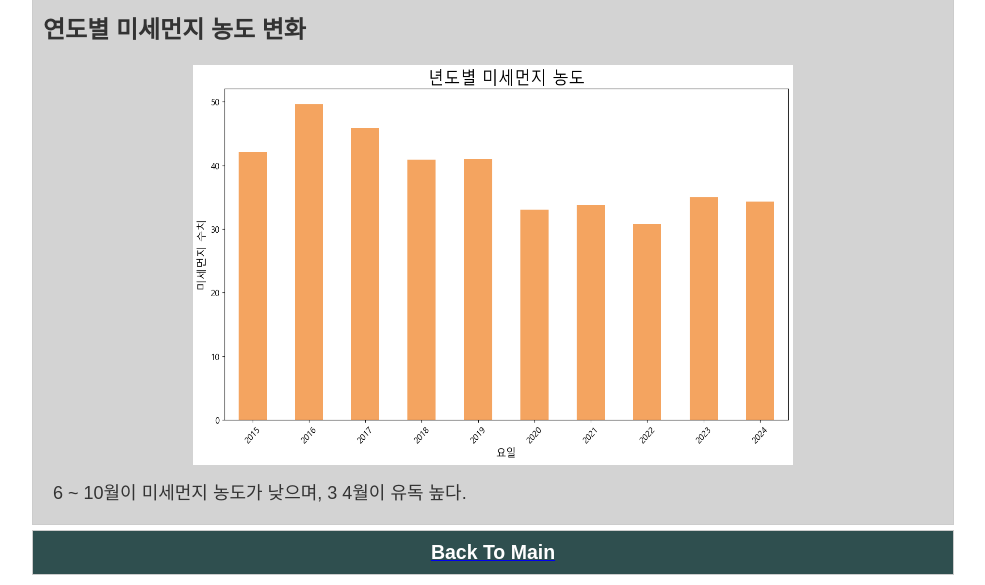
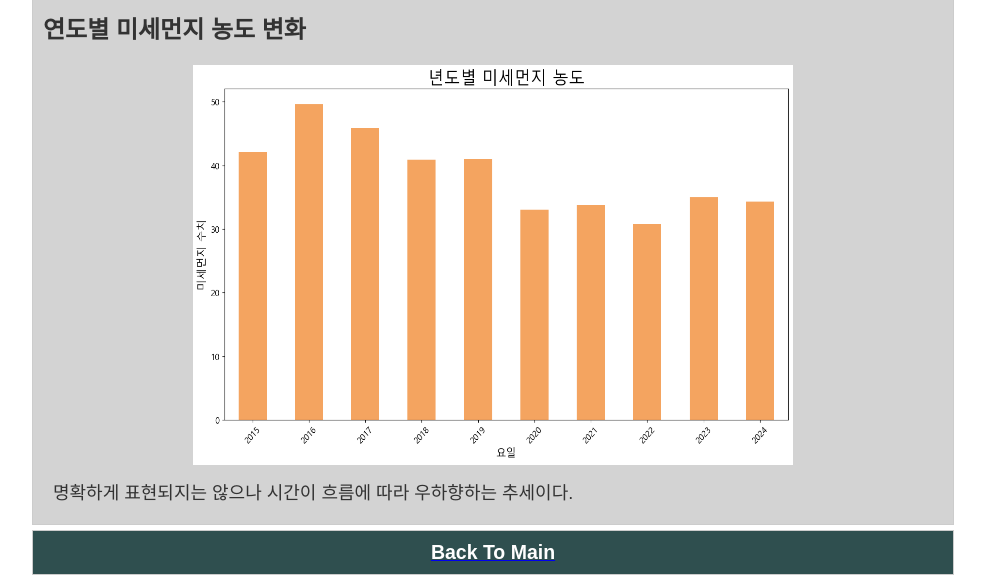
Before and after one commit to jaydenjeong/finedust_project, a Django app: page /analysis/finedust/ in a window 1280 px wide. Shown: the part 1747-2332 px from the top of the page, without its empty margins (147-1132 px from the left). Run offline with Django 5.2, Linux system fonts and the light colour scheme.

Commit message:
미세먼지 연도별 설명 수정

```diff
--- a/Web/templates/analysis_page/finedust.html
+++ b/Web/templates/analysis_page/finedust.html
@@ -34,7 +34,7 @@
       <div id="content">
         <h1>연도별 미세먼지 농도 변화</h1>
         <img src="{% static 'images/dust_analysis/yearly.png' %}" width = 600px height = 400px style = "margin-left:150px;">
-        <p>6 ~ 10월이 미세먼지 농도가 낮으며, 3 4월이 유독 높다.</p>
+        <p>명확하게 표현되지는 않으나 시간이 흐름에 따라 우하향하는 추세이다.</p>
       </div>
       <div id="ft">
         <a href = "/#analysis">
```
